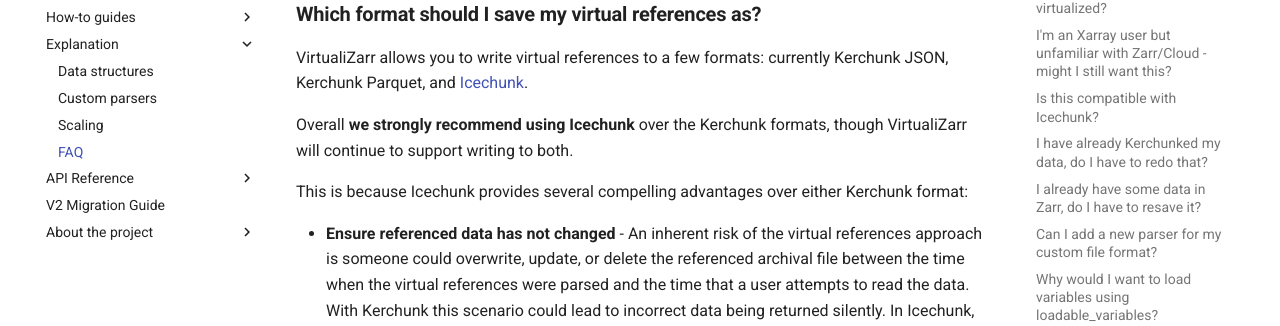
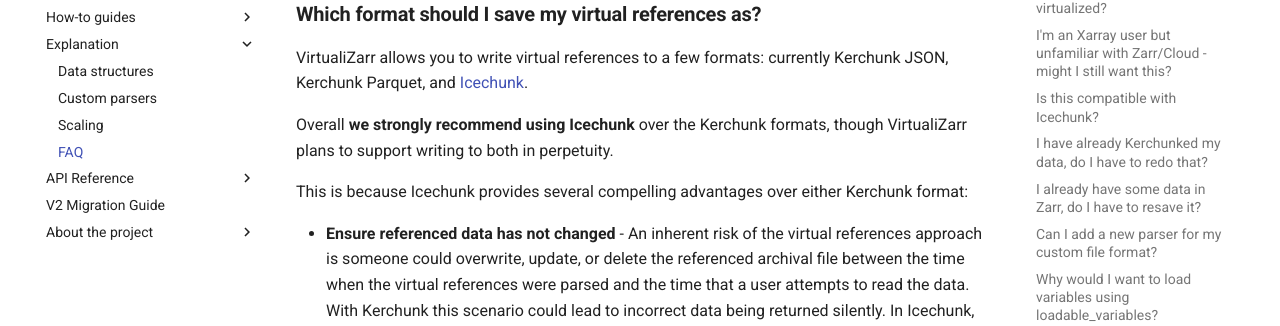
Before and after one commit to zarr-developers/VirtualiZarr, an MkDocs documentation site: the page built from docs/faq.md, in a window 1280 px wide and 900 px high, scrolled down 8005 px. Shown: the part 145-471 px from the top of the window. Built offline with MkDocs 1.6.1 and Material for MkDocs 9.7.7, drawn with Linux system fonts in a browser that asks for light colours; comment, search, counter and statistics services are not loaded; the version menu is left out.

Commit message:
clarify that we mean to support writing to both in perpetuity

```diff
--- a/docs/faq.md
+++ b/docs/faq.md
@@ -170,7 +170,7 @@
 
 VirtualiZarr allows you to write virtual references to a few formats: currently Kerchunk JSON, Kerchunk Parquet, and [Icechunk](https://icechunk.io/en/latest/).
 
-Overall **we strongly recommend using Icechunk** over the Kerchunk formats, though VirtualiZarr will continue to support writing to both.
+Overall **we strongly recommend using Icechunk** over the Kerchunk formats, though VirtualiZarr plans to support writing to both in perpetuity.
 
 This is because Icechunk provides several compelling advantages over either Kerchunk format:
 
```
